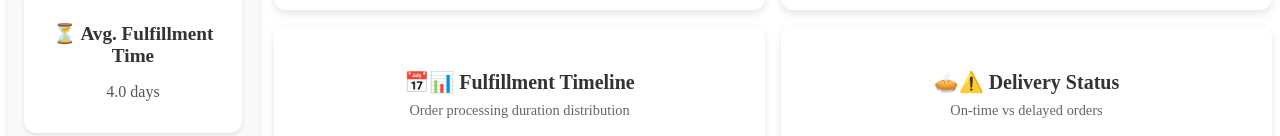
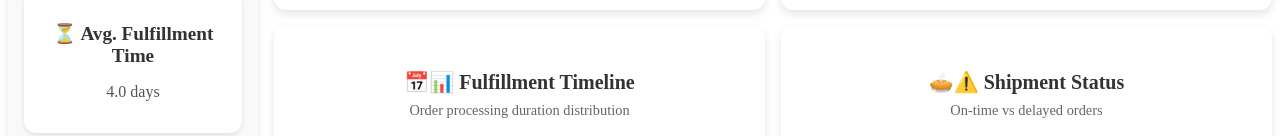
Before and after one commit to prateeksharma0112/Visual-Analytics-Project, a SvelteKit app: page /ShippingEfficiencyPage in a window 1280 px wide. Shown: the part 760-896 px from the top of the page. Built offline with nearby package versions, Linux system fonts and the light colour scheme.

Commit message:
minor changes

```diff
--- a/src/components/pages/ShippingEfficiencyPage.svelte
+++ b/src/components/pages/ShippingEfficiencyPage.svelte
@@ -67,7 +67,7 @@
             'Same Day': 0,
             'First Class': 1,
             'Second Class': 2,
-            'Standard Class': 3,
+            'Standard Class': 4,
         };
 
         // ✅ Calculate Delayed Shipments Based on Shipping Mode
@@ -190,7 +190,7 @@
             <Histogram data={fulfillmentTimeDistribution} xField="days" yField="count" />
         </div>
         <div class="chart-container">
-            <h3>🥧⚠️ Delivery Status</h3>
+            <h3>🥧⚠️ Shipment Status</h3>
             <p class="chart-subtitle">On-time vs delayed orders</p>
             <PieChart data={delayedOrders} labelField="label" valueField="value" />
         </div>
```
